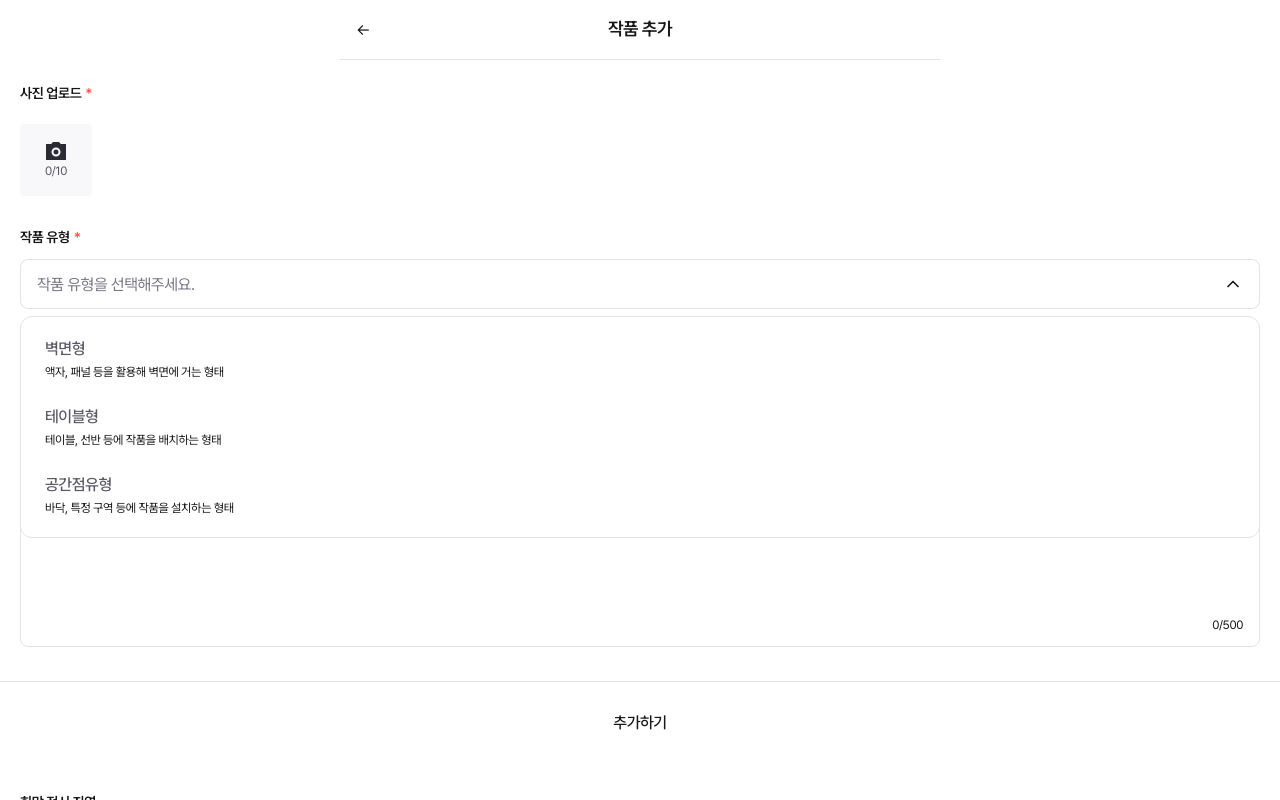
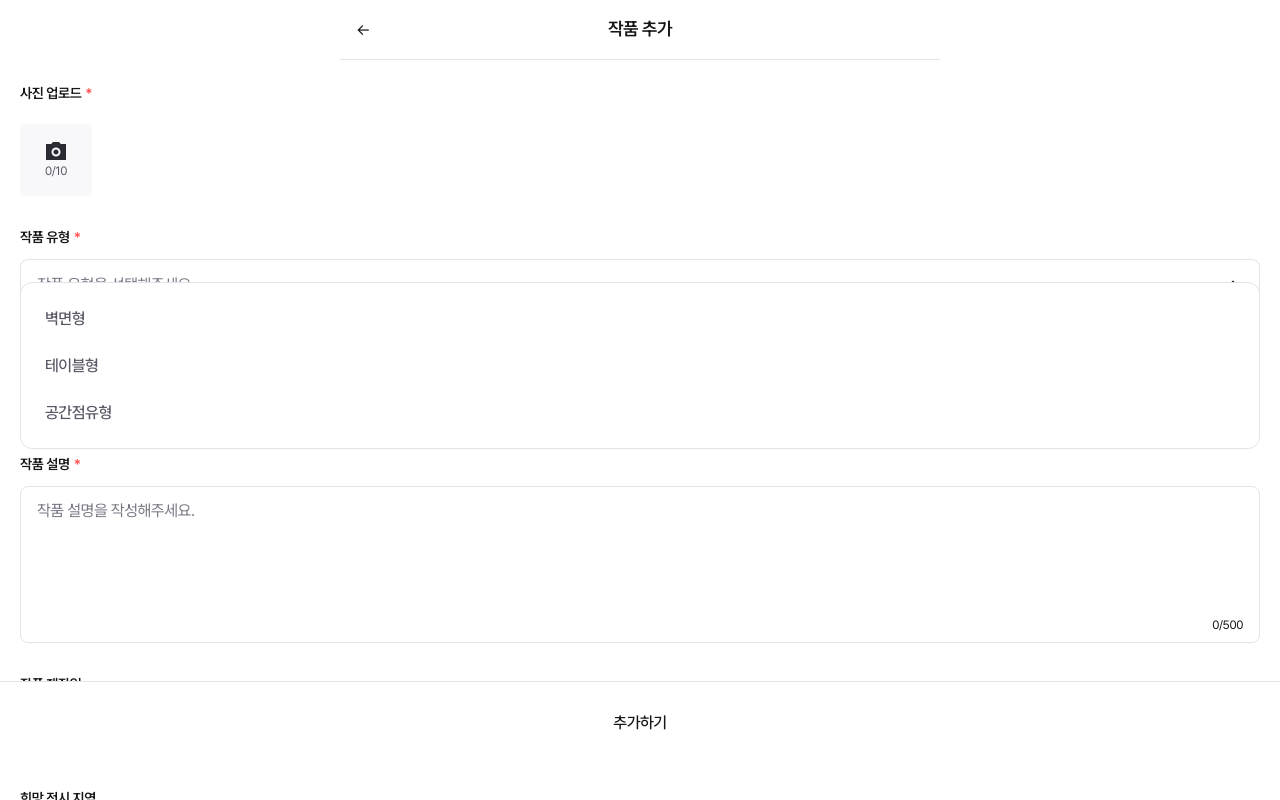
Before and after one commit to YeongJae0114/ject-study-mirror, a Next.js app: page /art/new in a window 1280 px wide. Both pictures are taken after a click on the button "작품 유형을 선택해주세요.". Shown: the top 800 px of the page. Built offline with nearby package versions, Linux system fonts and the light colour scheme.

Commit message:
fix: Dropdown, Textarea 디자인 수정

```diff
--- a/src/components/archive-form/Dropdown.tsx
+++ b/src/components/archive-form/Dropdown.tsx
@@ -63,9 +63,8 @@ export default function Dropdown({
       {isOpen && (
         <div
           className="
-            absolute top-22 z-20 w-full
-            rounded-xl border border-border-primary
-            bg-white p-2
+            absolute top-13.5 z-20 p-3 w-full
+            rounded-xl border border-border-primary bg-white
           "
         >
           {options.map((option) => {
@@ -81,7 +80,7 @@ export default function Dropdown({
                 }}
                 className={`
                   flex w-full flex-col
-                  rounded-xl px-4 py-3 text-left
+                  rounded-lg px-3 py-3 text-left
                   transition-colors
                   ${
                     isSelected
@@ -102,17 +101,6 @@ export default function Dropdown({
                 >
                   {option.label}
                 </span>
-
-                {option.description && (
-                  <span
-                    className="
-                      mt-1 text-caption
-                      text-coolNeutral-600
-                    "
-                  >
-                    {option.description}
-                  </span>
-                )}
               </button>
             );
           })}
--- a/src/components/archive-form/Textarea.tsx
+++ b/src/components/archive-form/Textarea.tsx
@@ -65,7 +65,7 @@ export default function TextArea({
 
         {/* Count */}
         {includeCountArea && (
-          <div className="px-4 pt-1.5 pb-3 flex justify-end">
+          <div className="px-4 pt-1.5 pb-2 flex justify-end">
             <span className="text-caption text-coolNeutral-600">
               {value.length}/{maxLength}
             </span>
```
